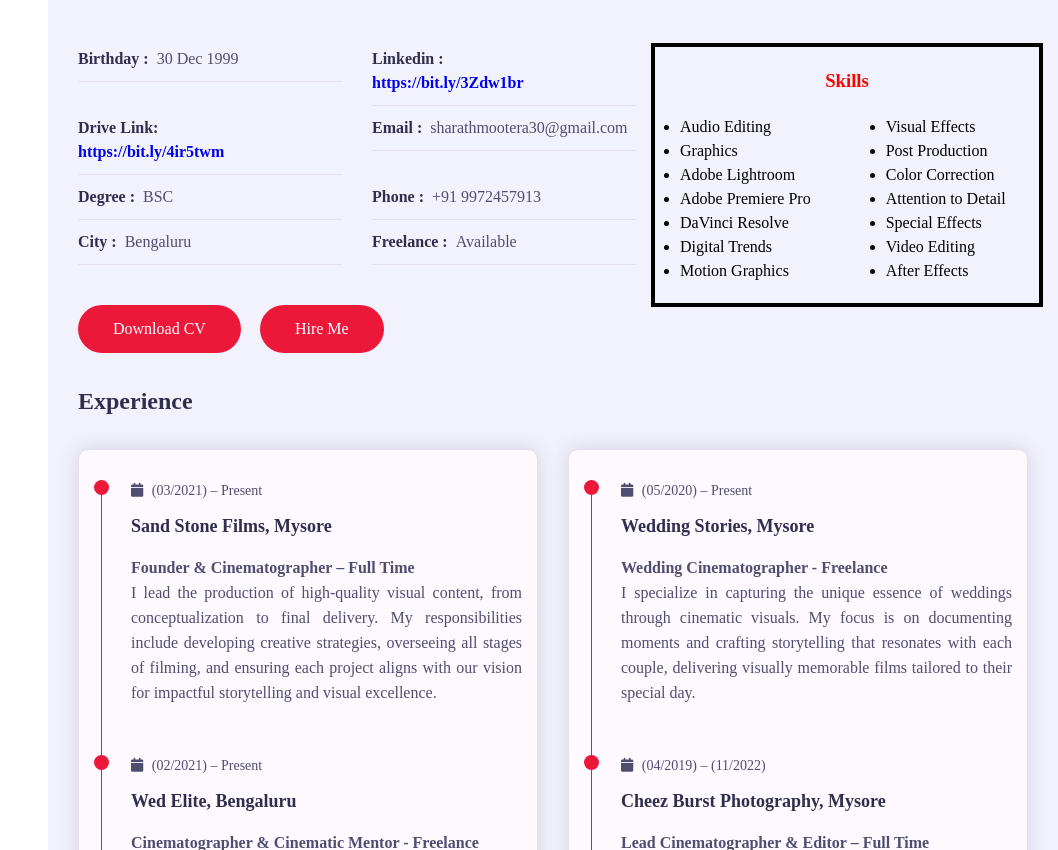
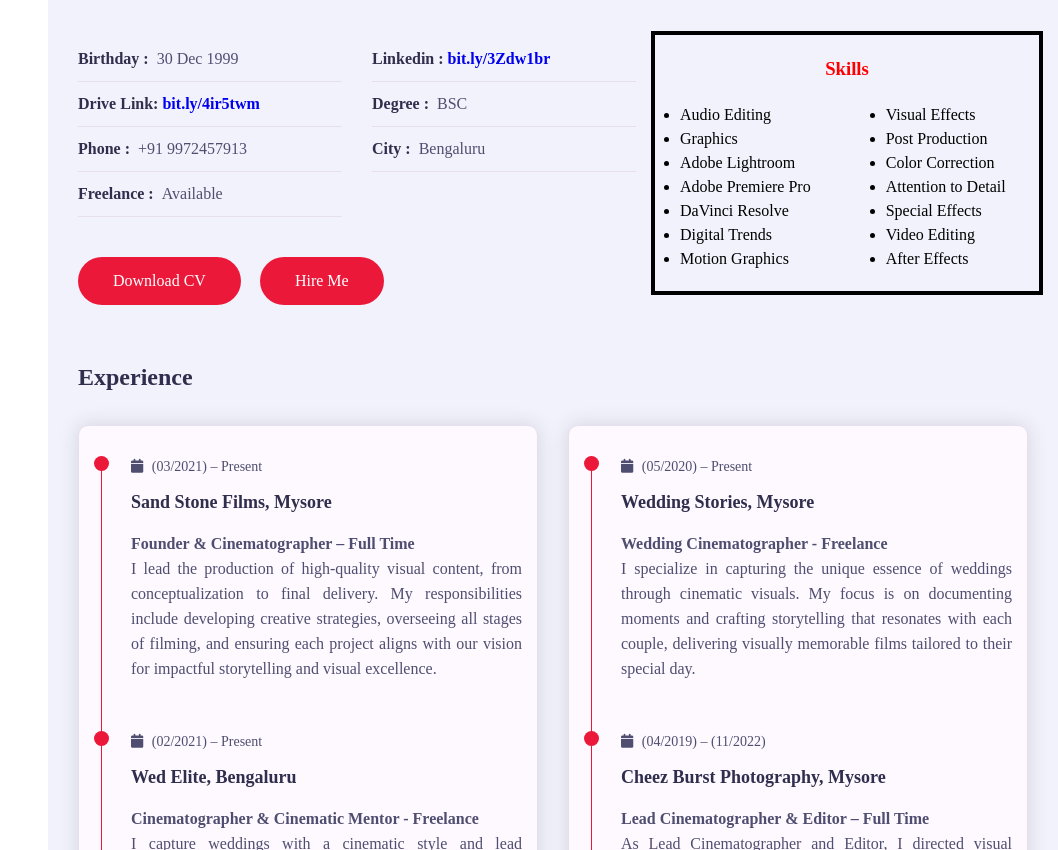
Before and after one commit to RifahAKhan/SMA-Portfolio, a plain HTML site: page index.html in a window 1280 px wide. Shown: the part 1134-1984 px from the top of the page, without its empty margins (222-1280 px from the left). Drawn offline with nearby package versions, Linux system fonts and the light colour scheme; files that its build step writes are made by us from their sources.

Commit message:
Final Commit

```diff
--- a/index.html
+++ b/index.html
@@ -83,15 +83,15 @@
                                                 <p>Birthday : <span>30 Dec 1999</span></p>
                                             </div>
                                             <div class="info-item padd-15">
-                                                <p>Linkedin : <br><a href="https://bit.ly/3Zdw1br" target="_blank">https://bit.ly/3Zdw1br</a></p>
+                                                <p>Linkedin : <a href="https://bit.ly/3Zdw1br" target="_blank">bit.ly/3Zdw1br</a></p>
                                             </div>
                                             <div class="info-item padd-15">
-                                                <p>Drive Link: <br><a href="https://bit.ly/4ir5twm" target="_blank">https://bit.ly/4ir5twm</a></p>
+                                                <p>Drive Link: <a href="https://bit.ly/4ir5twm" target="_blank">bit.ly/4ir5twm</a></p>
 
                                             </div>
-                                            <div class="info-item padd-15">
-                                                <p>Email : <span>sharathmootera30@gmail.com</span></p>
-                                            </div>
+                                            <!-- <div class="info-item padd-15">
+                                                <p>Email : <span>sharathmootera30<br>@gmail.com</span></p>
+                                            </div> -->
                                             <div class="info-item padd-15">
                                                 <p>Degree : <span>BSC</span></p>
                                             </div>
@@ -110,7 +110,7 @@
                                                 <a href="SMA_RESUME.pdf" class="btn" download="SMA_RESUME.pdf">Download CV</a>
                                                 <a href="#contact" class="btn hire-me">Hire Me</a>
                                             </div>
-                                        </div>
+                                        </div><br>
 
                                     </div>
                                     <br>
```
